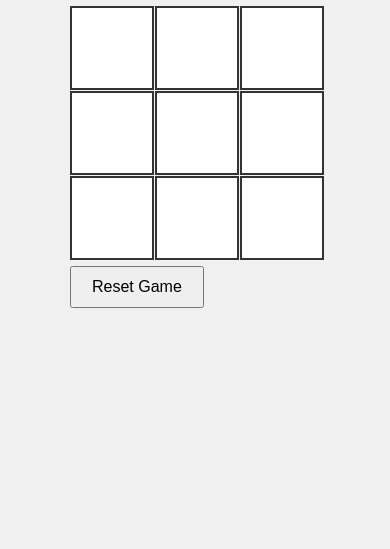
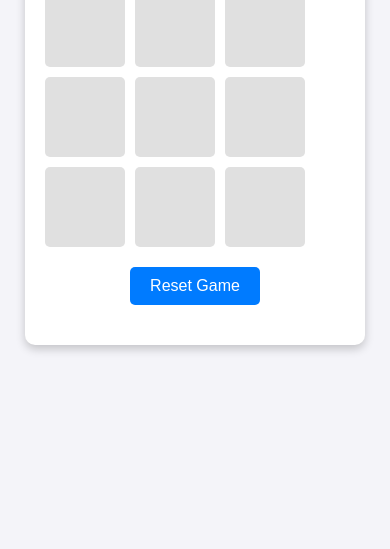
Before and after one commit to mohitmaliLL/demo-copilot, a plain HTML site: page tic-tac-toe/src/index.html in a window 390 px wide. Shown: the part 295-844 px from the top of the page. Drawn offline with Linux system fonts and the light colour scheme.

Commit message:
Refactor CSS styles for Tic Tac Toe game, enhancing layout and responsiveness

```diff
--- a/tic-tac-toe/src/css/styles.css
+++ b/tic-tac-toe/src/css/styles.css
@@ -1,6 +1,13 @@
+/* General Reset */
+body, h1, button {
+    margin: 0;
+    padding: 0;
+    font-family: 'Arial', sans-serif;
+    box-sizing: border-box;
+}
+
 body {
-    font-family: 'Arial', sans-serif;
-    background-color: #f0f0f0;
+    background-color: #f4f4f9;
     display: flex;
     justify-content: center;
     align-items: center;
@@ -8,55 +15,77 @@ body {
     margin: 0;
 }
 
-h1 {
+.container {
     text-align: center;
-    color: #333;
+    background: #ffffff;
+    padding: 20px;
+    border-radius: 10px;
+    box-shadow: 0 4px 10px rgba(0, 0, 0, 0.2);
+    width: 350px;
 }
 
-#game-board {
+h1 {
+    font-size: 2rem;
+    color: #333;
+    margin-bottom: 20px;
+}
+
+.game-board {
     display: grid;
-    grid-template-columns: repeat(3, 100px);
-    grid-template-rows: repeat(3, 100px);
-    gap: 5px;
+    grid-template-columns: repeat(3, 1fr);
+    gap: 10px;
+    margin: 20px 0;
 }
 
 .cell {
     width: 100px;
     height: 100px;
-    background-color: #fff;
-    border: 2px solid #333;
+    background-color: #e0e0e0;
+    border-radius: 5px;
     display: flex;
     justify-content: center;
     align-items: center;
-    font-size: 2em;
+    font-size: 2rem;
+    font-weight: bold;
+    color: #333;
     cursor: pointer;
-    transition: background-color 0.3s;
+    transition: background-color 0.3s ease, transform 0.2s ease;
 }
 
 .cell:hover {
-    background-color: #e0e0e0;
+    background-color: #d6d6d6;
+    transform: scale(1.05);
 }
 
-.winner {
-    background-color: #4caf50;
-    color: white;
-}
-
-#status {
-    margin-top: 20px;
-    font-size: 1.2em;
-    text-align: center;
+.cell.taken {
+    cursor: not-allowed;
+    color: #888;
 }
 
 button {
+    background-color: #007bff;
+    color: #fff;
+    border: none;
     padding: 10px 20px;
-    font-size: 1em;
-    margin-top: 10px;
+    border-radius: 5px;
+    font-size: 1rem;
     cursor: pointer;
+    transition: background-color 0.3s ease;
+}
+
+button:hover {
+    background-color: #0056b3;
+}
+
+.status {
+    margin-top: 20px;
+    font-size: 1.2rem;
+    color: #555;
+    font-weight: bold;
 }
 
 @media (max-width: 600px) {
-    #game-board {
+    .game-board {
         grid-template-columns: repeat(3, 80px);
         grid-template-rows: repeat(3, 80px);
     }
@@ -64,6 +93,10 @@ button {
     .cell {
         width: 80px;
         height: 80px;
-        font-size: 1.5em;
+        font-size: 1.5rem;
+    }
+
+    .container {
+        width: 300px;
     }
 }
```
